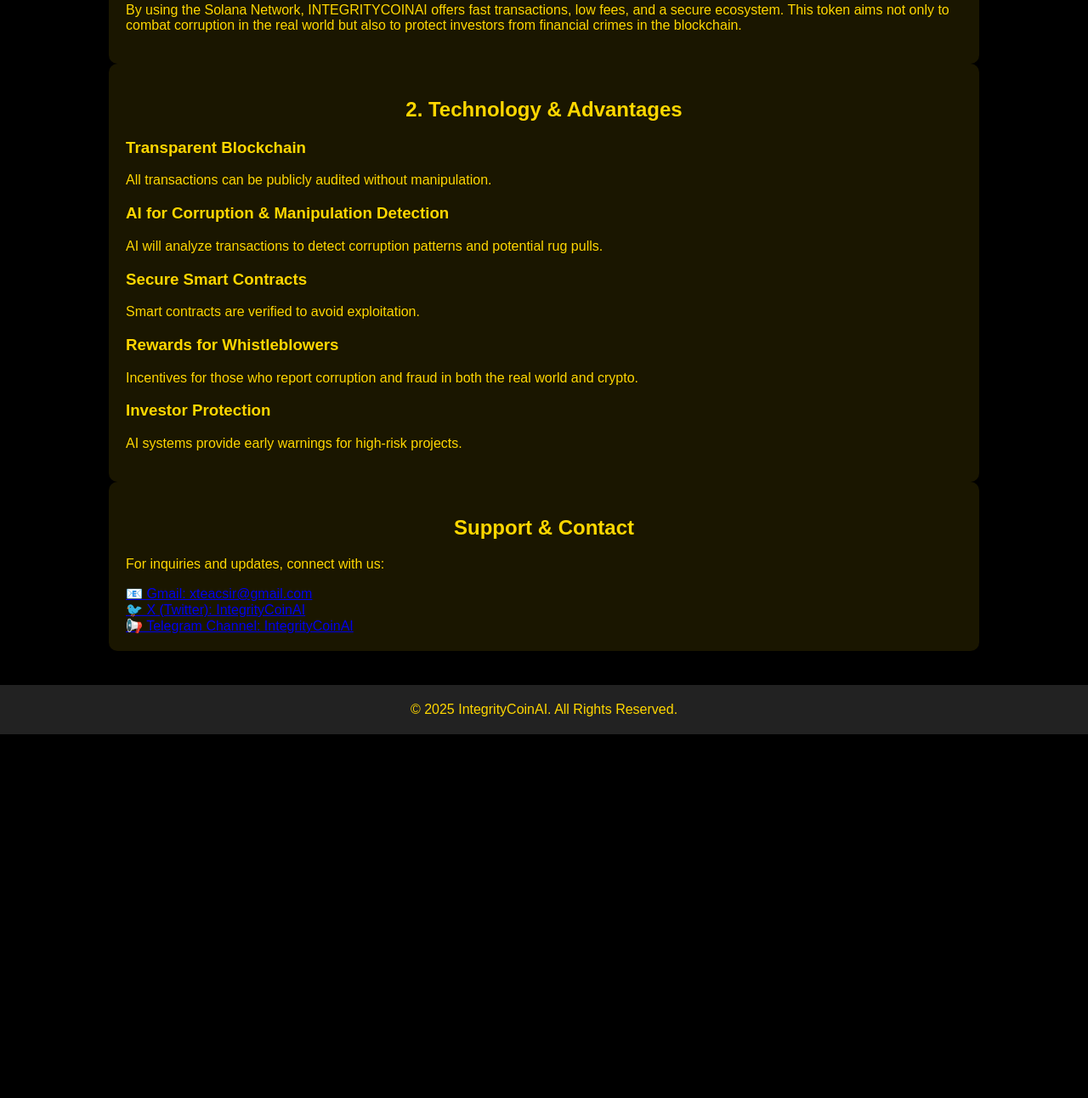
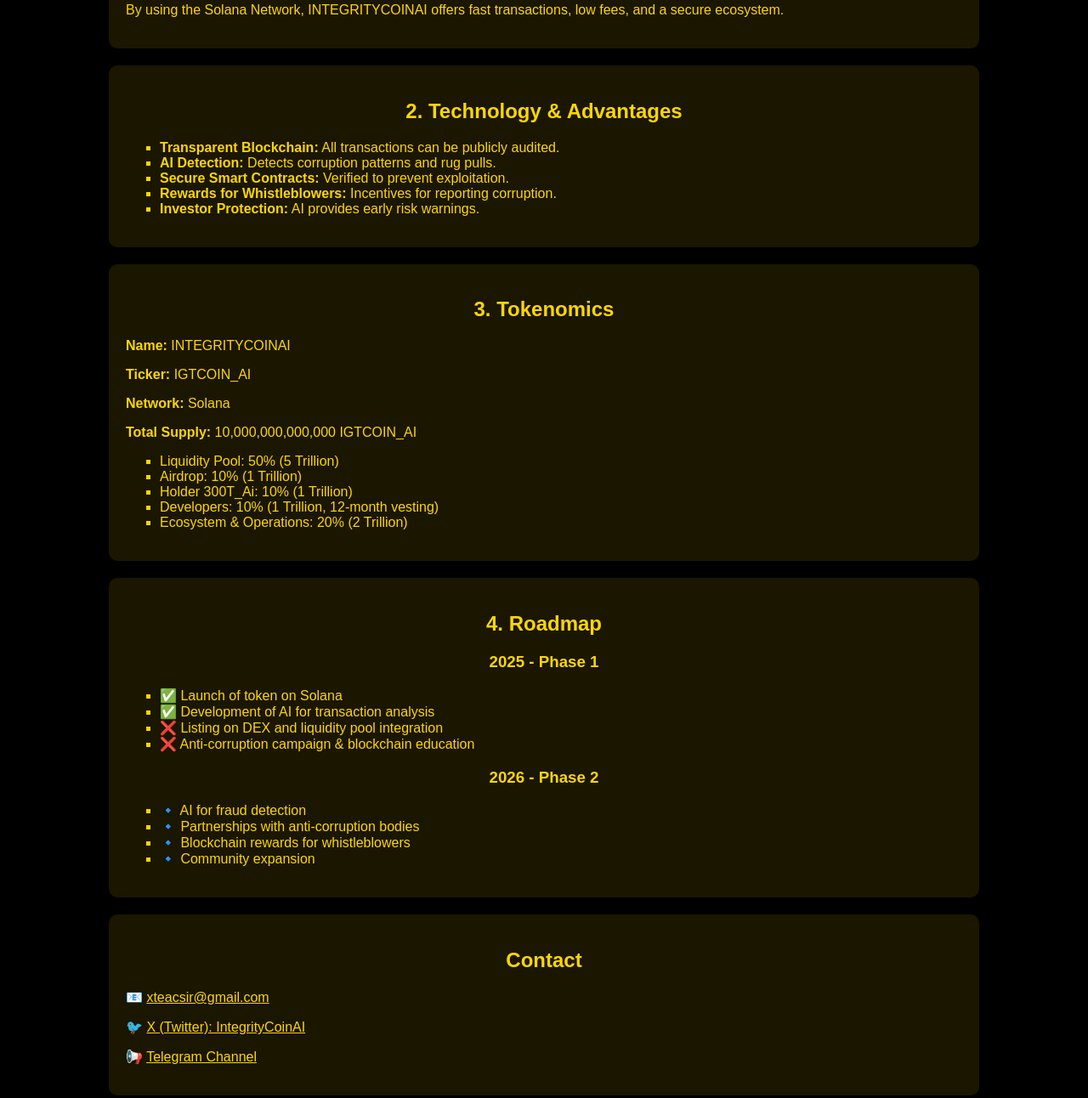
Before and after one commit to Integritycoinai/integritycoinai-site, a plain HTML site: page index.html in a window 1280 px wide. Shown: the part 303-1595 px from the top of the page at 85% size. Before the commit the page ends 1167 px from the top, so only its background shows below. Drawn offline with Linux system fonts and the light colour scheme.

Commit message:
Update index.html

```diff
--- a/index.html
+++ b/index.html
@@ -28,7 +28,7 @@
             margin: auto;
             padding: 20px;
         }
-        h1, h2 {
+        h1, h2, h3 {
             text-align: center;
             color: gold;
         }
@@ -36,9 +36,13 @@
             background: rgba(255, 215, 0, 0.1);
             padding: 20px;
             border-radius: 10px;
+            margin-bottom: 20px;
         }
-        .section-title {
-            color: gold;
+        ul {
+            list-style-type: square;
+        }
+        .pie-chart {
+            text-align: center;
             margin-top: 20px;
         }
         footer {
@@ -52,55 +56,75 @@
 </head>
 <body>
 
-    <!-- Navigation Bar -->
     <div class="navbar">
-        <a href="#home">Home</a>
         <a href="#introduction">Introduction</a>
         <a href="#technology">Technology</a>
-        <a href="#support">Support</a>
+        <a href="#tokenomics">Tokenomics</a>
+        <a href="#roadmap">Roadmap</a>
+        <a href="#contact">Contact</a>
     </div>
 
     <div class="container">
         <h1>IntegrityCoinAI Whitepaper</h1>
 
-        <!-- Introduction Section -->
         <div id="introduction" class="content">
-            <h2 class="section-title">1. Introduction</h2>
+            <h2>1. Introduction</h2>
             <p>Corruption is a serious threat in both the real world and the blockchain world.
                From the misuse of public funds to liquidity pool manipulation and rug pulls, many parties are harmed.
                INTEGRITYCOINAI (IGTCOIN_AI) comes as a blockchain and AI-based solution to create a transparent, fair,
                and manipulation-free ecosystem.</p>
-            <p>By using the Solana Network, INTEGRITYCOINAI offers fast transactions, low fees, and a secure ecosystem.
-               This token aims not only to combat corruption in the real world but also to protect investors from
-               financial crimes in the blockchain.</p>
+            <p>By using the Solana Network, INTEGRITYCOINAI offers fast transactions, low fees, and a secure ecosystem.</p>
         </div>
 
-        <!-- Technology & Advantages Section -->
         <div id="technology" class="content">
-            <h2 class="section-title">2. Technology & Advantages</h2>
-            <h3>Transparent Blockchain</h3>
-            <p>All transactions can be publicly audited without manipulation.</p>
-
-            <h3>AI for Corruption & Manipulation Detection</h3>
-            <p>AI will analyze transactions to detect corruption patterns and potential rug pulls.</p>
-
-            <h3>Secure Smart Contracts</h3>
-            <p>Smart contracts are verified to avoid exploitation.</p>
-
-            <h3>Rewards for Whistleblowers</h3>
-            <p>Incentives for those who report corruption and fraud in both the real world and crypto.</p>
-
-            <h3>Investor Protection</h3>
-            <p>AI systems provide early warnings for high-risk projects.</p>
+            <h2>2. Technology & Advantages</h2>
+            <ul>
+                <li><b>Transparent Blockchain:</b> All transactions can be publicly audited.</li>
+                <li><b>AI Detection:</b> Detects corruption patterns and rug pulls.</li>
+                <li><b>Secure Smart Contracts:</b> Verified to prevent exploitation.</li>
+                <li><b>Rewards for Whistleblowers:</b> Incentives for reporting corruption.</li>
+                <li><b>Investor Protection:</b> AI provides early risk warnings.</li>
+            </ul>
         </div>
 
-        <!-- Support Section -->
-        <div id="support" class="content">
-            <h2 class="section-title">Support & Contact</h2>
-            <p>For inquiries and updates, connect with us:</p>
-            <a href="mailto:xteacsir@gmail.com">📧 Gmail: xteacsir@gmail.com</a><br>
-            <a href="https://x.com/integritycoinai?t=8EXPtCnqboQCl-ECbA-Wow&s=09" target="_blank">🐦 X (Twitter): IntegrityCoinAI</a><br>
-            <a href="https://t.me/integritycoinai" target="_blank">📢 Telegram Channel: IntegrityCoinAI</a>
+        <div id="tokenomics" class="content">
+            <h2>3. Tokenomics</h2>
+            <p><b>Name:</b> INTEGRITYCOINAI</p>
+            <p><b>Ticker:</b> IGTCOIN_AI</p>
+            <p><b>Network:</b> Solana</p>
+            <p><b>Total Supply:</b> 10,000,000,000,000 IGTCOIN_AI</p>
+            <ul>
+                <li>Liquidity Pool: 50% (5 Trillion)</li>
+                <li>Airdrop: 10% (1 Trillion)</li>
+                <li>Holder 300T_Ai: 10% (1 Trillion)</li>
+                <li>Developers: 10% (1 Trillion, 12-month vesting)</li>
+                <li>Ecosystem & Operations: 20% (2 Trillion)</li>
+            </ul>
+        </div>
+
+        <div id="roadmap" class="content">
+            <h2>4. Roadmap</h2>
+            <h3>2025 - Phase 1</h3>
+            <ul>
+                <li>✅ Launch of token on Solana</li>
+                <li>✅ Development of AI for transaction analysis</li>
+                <li>❌ Listing on DEX and liquidity pool integration</li>
+                <li>❌ Anti-corruption campaign & blockchain education</li>
+            </ul>
+            <h3>2026 - Phase 2</h3>
+            <ul>
+                <li>🔹 AI for fraud detection</li>
+                <li>🔹 Partnerships with anti-corruption bodies</li>
+                <li>🔹 Blockchain rewards for whistleblowers</li>
+                <li>🔹 Community expansion</li>
+            </ul>
+        </div>
+
+        <div id="contact" class="content">
+            <h2>Contact</h2>
+            <p>📧 <a href="mailto:xteacsir@gmail.com" style="color: gold;">xteacsir@gmail.com</a></p>
+            <p>🐦 <a href="https://x.com/integritycoinai" style="color: gold;" target="_blank">X (Twitter): IntegrityCoinAI</a></p>
+            <p>📢 <a href="https://t.me/integritycoinai" style="color: gold;" target="_blank">Telegram Channel</a></p>
         </div>
     </div>
 
```
